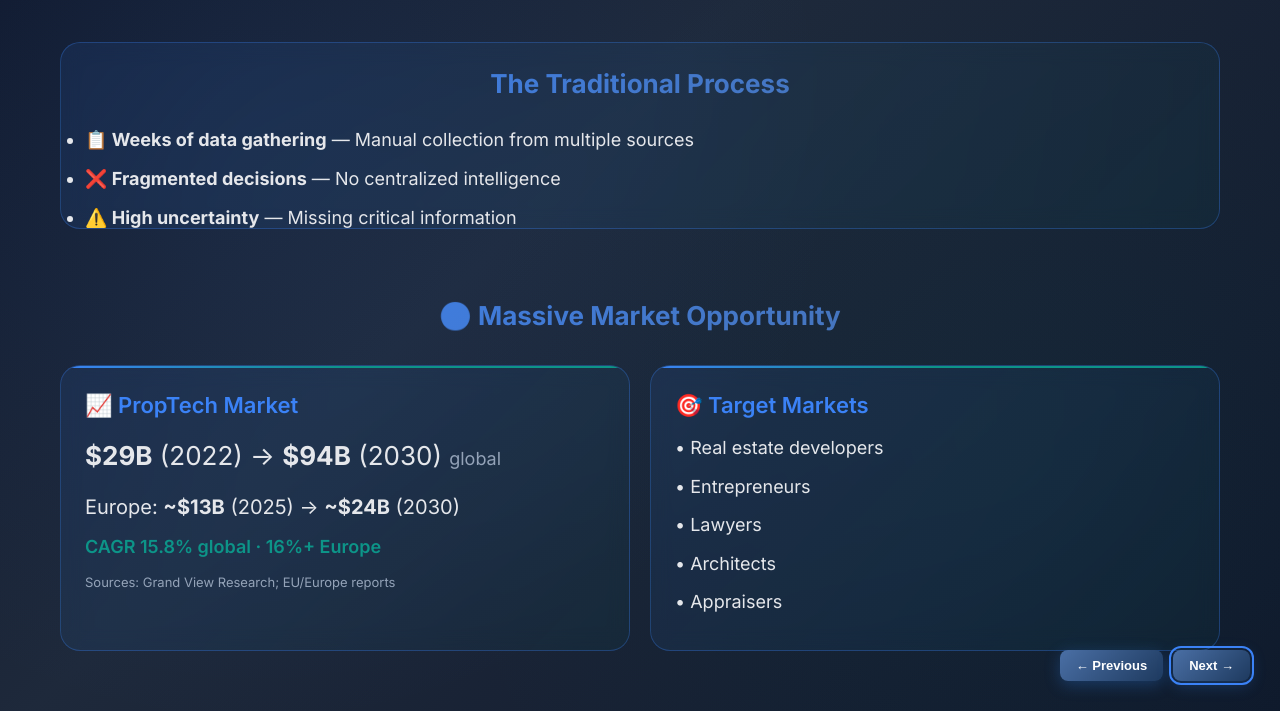
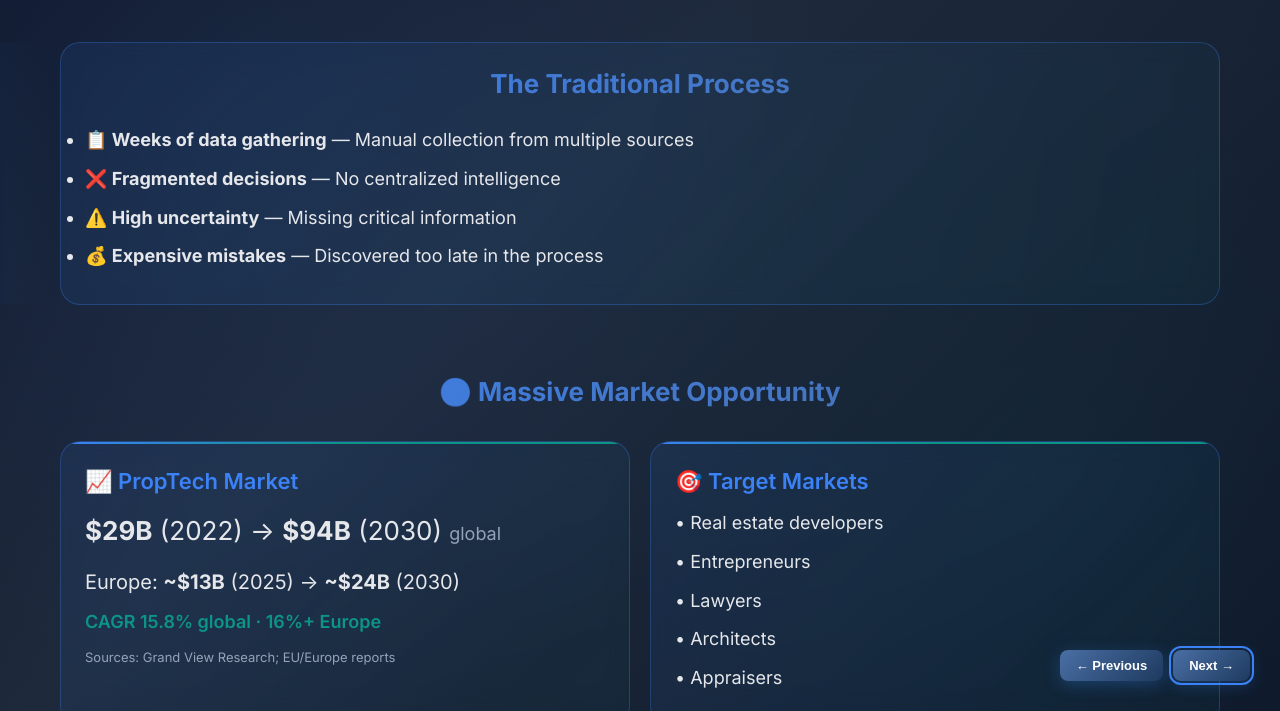
Before and after one commit to alpirkritz/Daz-Investor-Deck, a website: page DAZ_Investor_Deck.html in a window 1280 px wide. Both pictures are taken after a click on the button "Next →". Shown: the part 89-800 px from the top of the page. Drawn offline with Linux system fonts and the light colour scheme.

Commit message:
Fix content visibility: prevent flex-shrink and enable overflow on connected-card

```diff
--- a/DAZ_Investor_Deck.html
+++ b/DAZ_Investor_Deck.html
@@ -372,8 +372,9 @@
             margin: 15px 0;
             transition: all 0.4s ease;
             position: relative;
-            overflow: hidden;
+            overflow: visible;
             backdrop-filter: blur(10px);
+            flex-shrink: 0;
         }
 
         .connected-card::before {
```
Also changed, not shown: index.html (+2 -1 lines).
